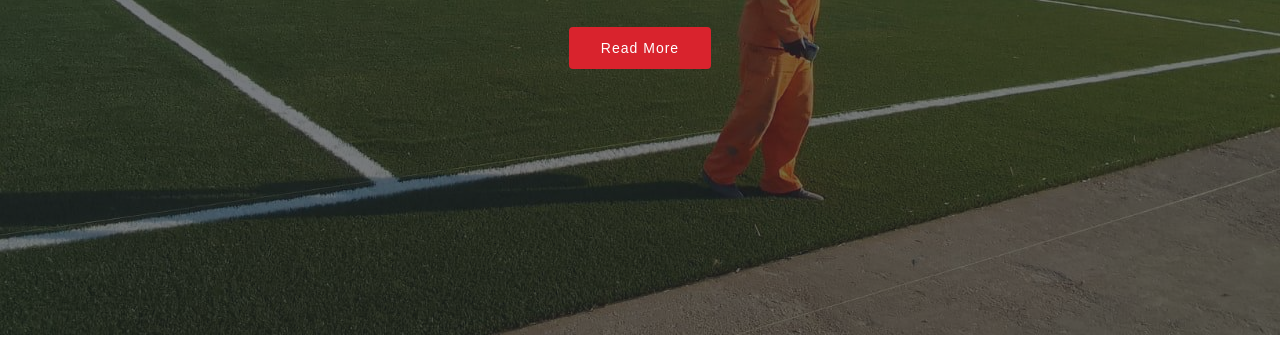
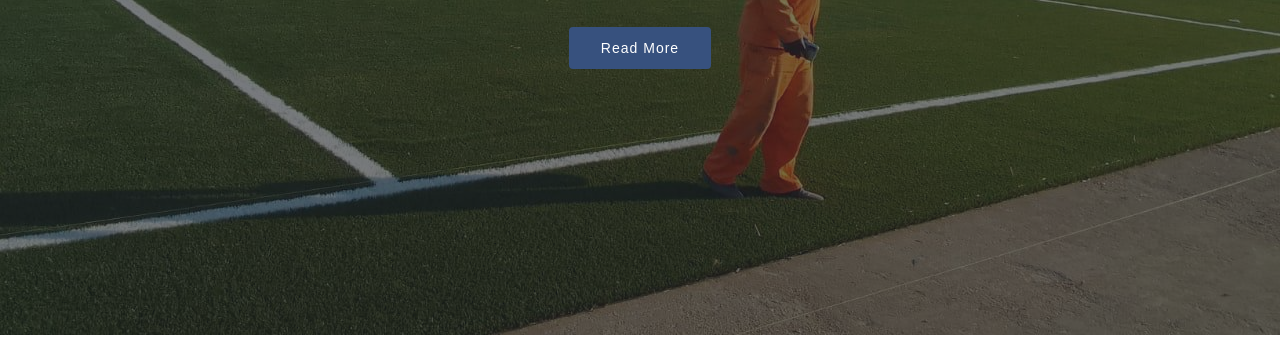
Before and after one commit to DigiPixMW/tcd-mw, a plain HTML site: page index.html in a window 1280 px wide. Shown: the part 465-802 px from the top of the page. Drawn offline with Linux system fonts and the light colour scheme.

Commit message:
Add files via upload

```diff
--- a/assets/css/style.css
+++ b/assets/css/style.css
@@ -485,11 +485,11 @@ h1, h2, h3, h4, h5, h6 {
 
 #hero .carousel-indicators li.active {
   opacity: 1;
-  background: #d9232d;
+  background: #37517e;
 }
 
 #hero .btn-get-started {
-  font-family: "Raleway", sans-serif;
+  font-family: "Montserrat", sans-serif;
   font-weight: 500;
   font-size: 14px;
   letter-spacing: 1px;
@@ -500,11 +500,11 @@ h1, h2, h3, h4, h5, h6 {
   line-height: 1;
   color: #fff;
   animation-delay: 0.8s;
-  background: #d9232d;
+  background: #37517e;
 }
 
 #hero .btn-get-started:hover {
-  background: #df3740;
+  background: #73c5eb;
 }
 
 @media (max-width: 992px) {
```
